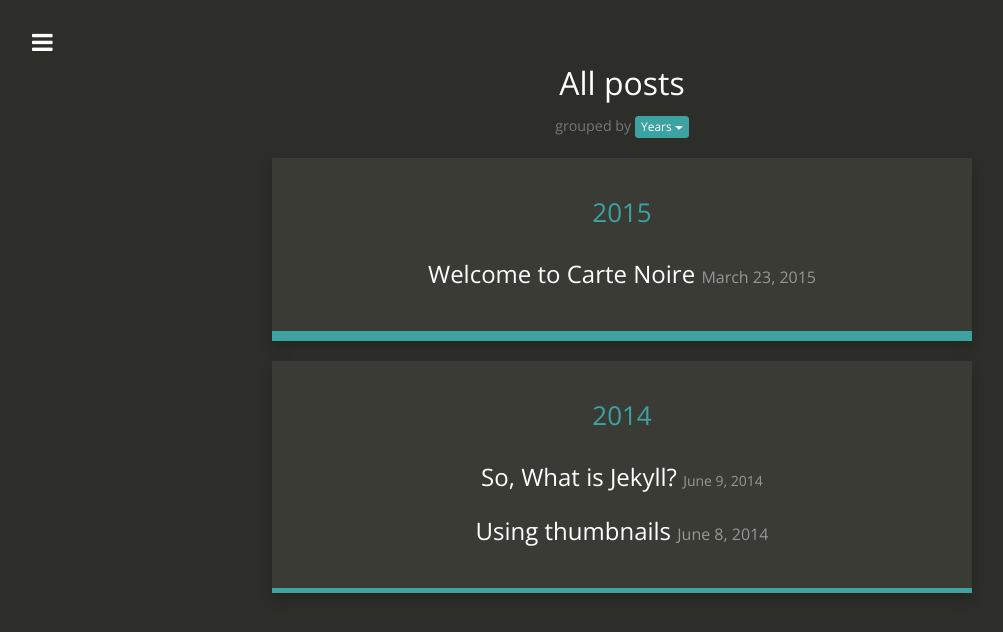
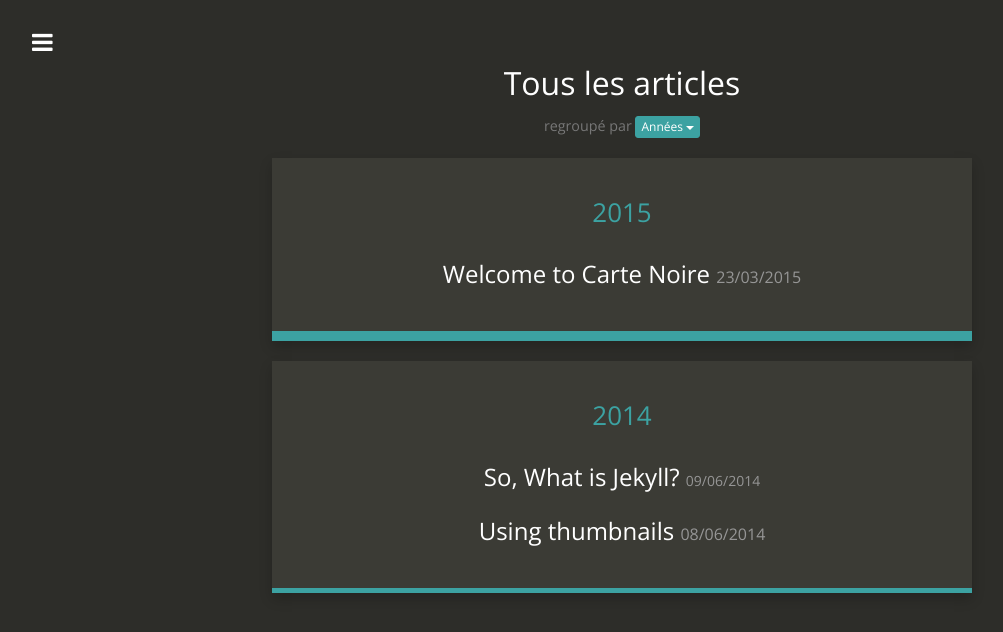
Before and after one commit to csanquer/csanquer.github.io, a Jekyll site: the page built from posts.html, in a window 1280 px wide. Shown: the top 632 px of the page, without its empty margins (18-1021 px from the left). Built offline with Jekyll 4.4.1, drawn with Linux system fonts in a browser that asks for light colours; nearby versions of some CDN libraries.

Commit message:
translate posts template

```diff
--- a/index.html
+++ b/index.html
@@ -37,7 +37,7 @@ make-smaller-titles: true
 
                   {% endfor %}
                   <li>
-                      <small><i><a href="{{ site.baseurl }}/posts/">more...</a></i></small>
+                      <small><i><a href="{{ site.baseurl }}/posts/">plus d'articles ...</a></i></small>
                   </li>
               </ul>
 
--- a/posts.html
+++ b/posts.html
@@ -8,15 +8,15 @@ make-smaller-titles: true
   <div class="row index all-posts">
 
     <h1 class="header author-header">{{ site.author_name }}</h1>
-    <h2 class="header" itemprop="headline">All posts</h2>
-    <h2 class="header categories" itemprop="headline"><small>grouped by
+    <h2 class="header" itemprop="headline">Tous les articles</h2>
+    <h2 class="header categories" itemprop="headline"><small>regroupé par
 
       <div class="dropdown btn-group">
-        <button class="btn btn-categories dropdown-toggle btn-xs" type="button" data-toggle="dropdown">Years
+        <button class="btn btn-categories dropdown-toggle btn-xs" type="button" data-toggle="dropdown">Années
           <span class="caret"></span>
         </button>
         <ul class="dropdown-menu">
-          <li><a href="{{ site.baseurl }}/posts-by-categories/">Categories</a></li>
+          <li><a href="{{ site.baseurl }}/posts-by-categories/">Catégories</a></li>
         </ul>
       </div>
 
@@ -34,7 +34,7 @@ make-smaller-titles: true
 
           <li>
             <a href="{{ post.url | prepend: site.baseurl }}">{{ post.title }}</a>
-            <small class="hidden-xs">{{ post.date | date: "%B %-d, %Y" }}</small>
+            <small class="hidden-xs">{{ post.date | date: "%d/%m/%Y" }}</small>
           </li>
       {% if forloop.last %}
         </ul>
```
Also changed, not shown: other parts of index.html (+1 -1 lines), posts-by-categories.html (+5 -5 lines).
